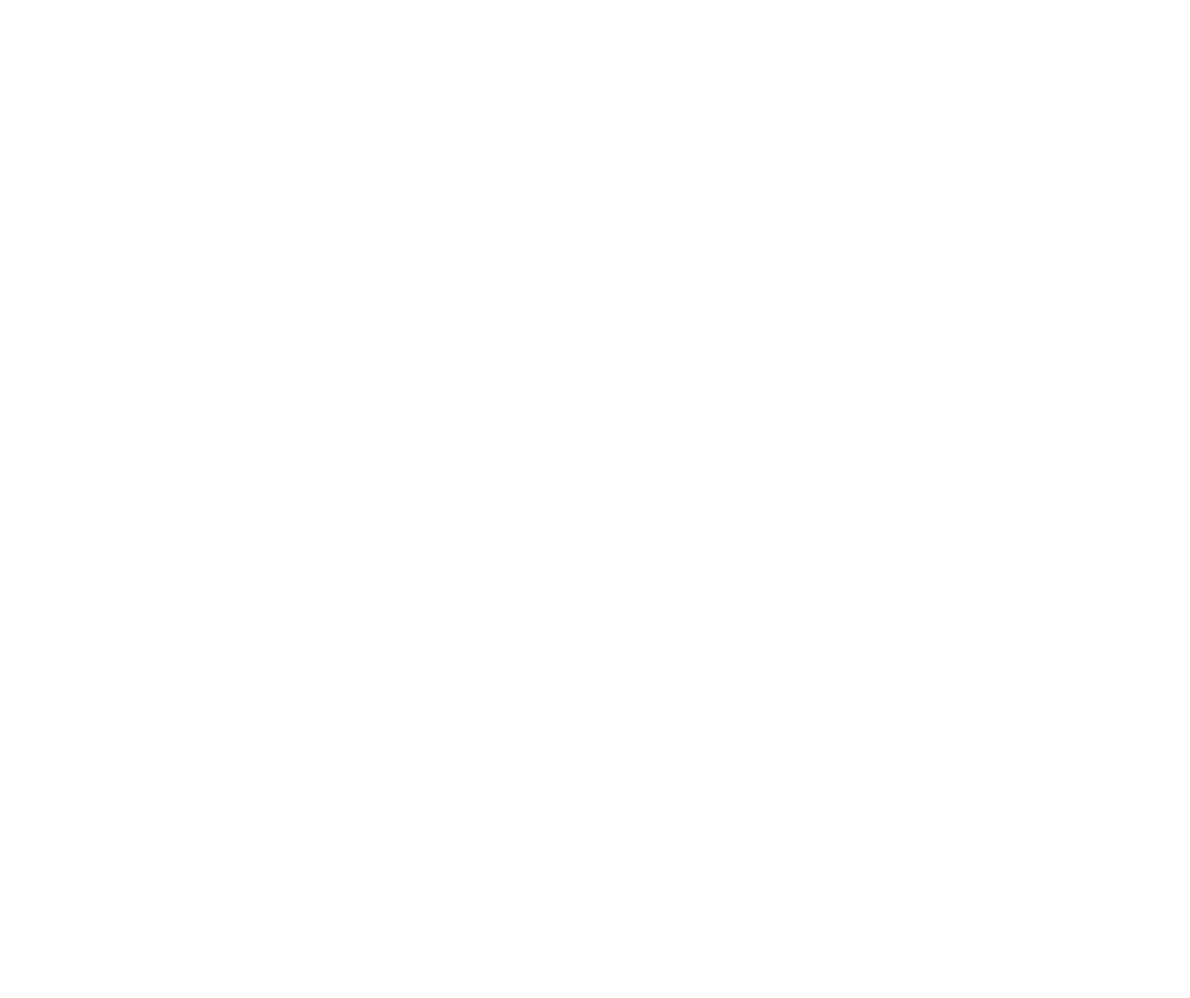
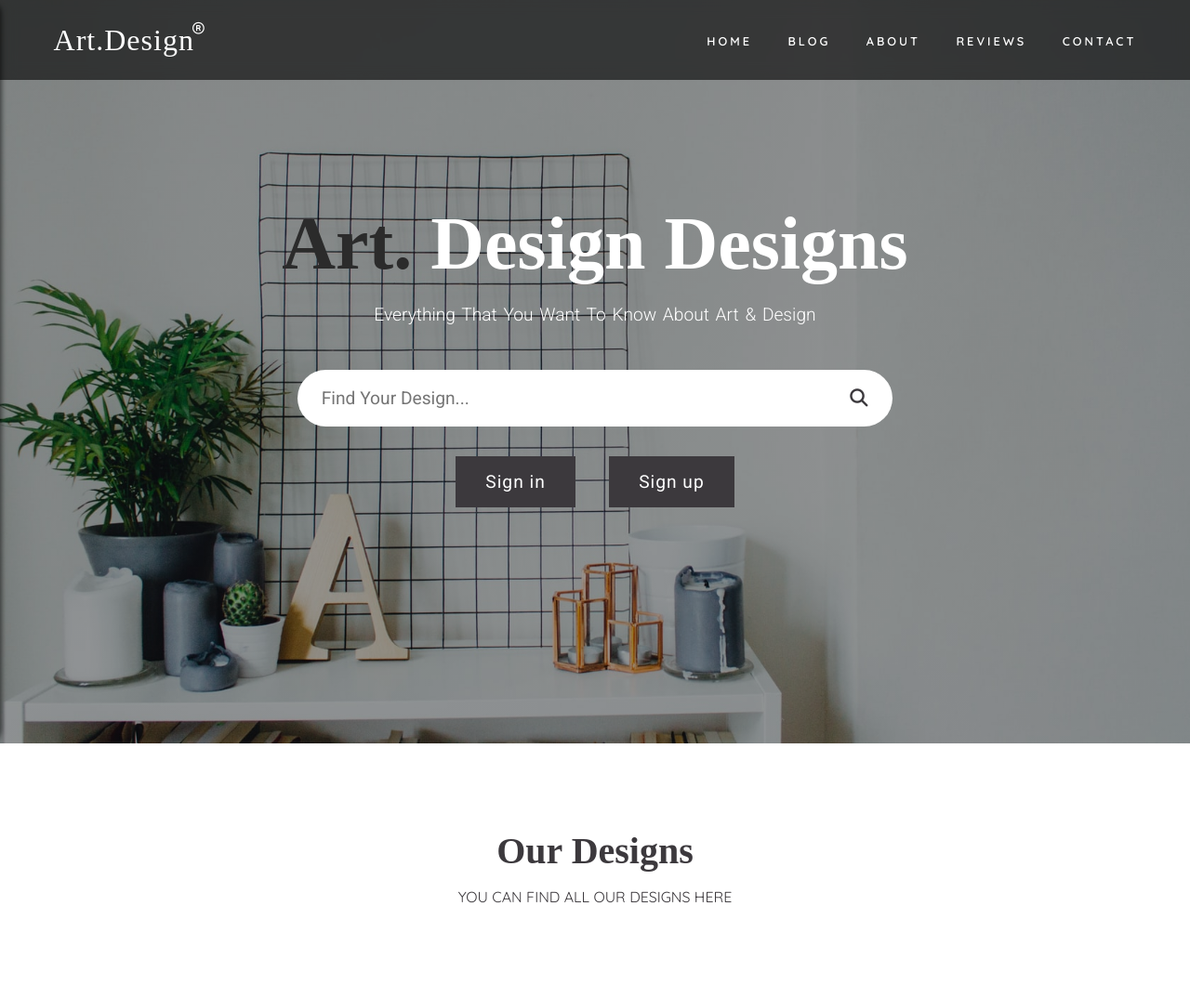
Before and after one commit to AkobirCoder/Art.Design, a plain HTML site: page project4/design.html in a window 1280 px wide. Shown: the whole page at 93% size. Before the commit the page ends 800 px from the top, so only its background shows below. Drawn offline with Linux system fonts and the light colour scheme; a web font is replaced by a local one.

Commit message:
Add some images to design images folder and design.css, change contact.html, index.html, design.html

```diff
--- a/project4/contact.html
+++ b/project4/contact.html
@@ -24,7 +24,7 @@
         <!-- Contact header section -->
             <header id="contact" class="headerSection contactHeaderSection">
 
-                <!-- Navigation menu -->
+                <!-- Contact navigation menu -->
                     <nav id="navbar" class="navbar contactHeaderSectionNavbar">
                         <div class="container">
                             <div class="navigationMenu contactHeaderSectionNavigationMenu">
@@ -55,9 +55,9 @@
                             </div>
                         </div>
                     </nav>
-                <!-- /Navigation menu -->
+                <!-- / Contact navigation menu -->
 
-                <!-- Sidebar menu -->
+                <!-- Contact sidebar menu -->
                     <aside id="aside" class="aside">
                         <button id="toggleSidebar">
                             <i class="fa-solid fa-arrow-right"></i>
@@ -98,7 +98,7 @@
                         </div>
                         <div id="backdrop" class="backdrop"></div>
                     </aside>
-                <!-- /Sidebar menu -->
+                <!-- /Contact sidebar menu -->
 
                 <!-- Contact section banner -->
                     <div id="banner" class="banner contactBanner">
@@ -332,10 +332,10 @@
         <script src="https://cdnjs.cloudflare.com/ajax/libs/intl-tel-input/17.0.8/js/intlTelInput.min.js"></script>
 
         <!-- JS links -->
+        <script src="./js/sidebar.js"></script>
         <script src="./js/sign-in.js"></script>
+        <script src="./js/scroll-to-top-btn.js"></script>
         <script src="./js/tel-num.js"></script>
         <script src="./js/icon-mover.js"></script>
-        <script src="./js/sidebar.js"></script>
-        <script src="./js/scroll-to-top-btn.js"></script>
     </body>
 </html>
--- a/project4/css/contact.css
+++ b/project4/css/contact.css
@@ -12,7 +12,7 @@
 
 /* Contact section styles */
 .contactHeaderSection .contactBanner {
-    padding: 10%;
+    padding: 12%;
 }
 
 .contactSection {
--- /dev/null
+++ b/project4/css/design.css
@@ -0,0 +1,71 @@
+/* Root styles */
+@import url('https://fonts.googleapis.com/css2?family=Playfair:ital,opsz,wght@0,5..1200,300..900;1,5..1200,300..900&family=Quicksand:wght@300..700&family=Roboto:ital,wght@0,100..900;1,100..900&display=swap');
+
+:root {
+    --Playfair: "Playfair", serif;
+    --Quicksand: "Quicksand", sans-serif;
+    --Roboto: "Roboto", sans-serif;
+    --dark: #3c393d;
+    --shadow: #6f6f6f;
+    --extraDark: #2b2b2b;
+}
+
+/* Design header section styles */
+.designHeaderSection .designBanner {
+    padding: 10%;
+}
+
+.designBanner .designBannerForm form {
+    width: 95%;
+    display: flex;
+    margin-left: auto;
+    margin-right: auto;
+    background: #fff;
+    margin-top: 0.8rem;
+    border-radius: 2rem;
+    padding: 0.6rem 1rem;
+    transition: 0.5s ease;
+    justify-content: space-between;
+}
+
+.designBanner .designBannerForm form:hover {
+    box-shadow: 0px 5px 10px 5px var(--shadow);
+}
+
+.designBannerForm form .formInputSearch {
+    width: 90%;
+    border: none;
+    outline: none;
+    font-size: 1.2rem;
+    border-radius: 2rem;
+    font-family: var(--Roboto);
+    padding: 0.6rem 0rem 0.6rem 0.6rem;
+}
+
+.designBannerForm form .formInputSearch::placeholder {
+    text-transform: capitalize;
+}
+
+.designBannerForm form .formInputSearch[type="search"]::-webkit-search-cancel-button {
+    display: none;
+    appearance: none;
+    -webkit-appearance: none;
+}
+
+.designBannerForm form .formBtnSearch {
+    width: 40px;
+    border: none;
+    outline: none;
+    cursor: pointer;
+    background: transparent;
+}
+
+.designBannerForm form .formBtnSearch i {
+    font-size: 1.2rem;
+    color: var(--dark);
+}
+
+/* Design page section styles */
+.designPageSection {
+    padding: 4.5rem 0rem;
+}
--- a/project4/design.html
+++ b/project4/design.html
@@ -0,0 +1,175 @@
+<!DOCTYPE html>
+<html lang="en">
+    <head>
+        <meta charset="UTF-8">
+        <meta name="viewport" content="width=device-width, initial-scale=1.0">
+        <title>Art.Design - Design</title>
+        <link rel="icon" type="images/png" href="./images/favicon.png">
+
+        <!-- Font links -->
+        <link rel="preconnect" href="https://fonts.googleapis.com">
+        <link rel="preconnect" href="https://fonts.gstatic.com" crossorigin>
+        <link href="https://fonts.googleapis.com/css2?family=Playfair:ital,opsz,wght@0,5..1200,300..900;1,5..1200,300..900&family=Quicksand:wght@300..700&family=Roboto:ital,wght@0,100..900;1,100..900&display=swap" rel="stylesheet">
+
+        <!-- Fontawesome icon link -->
+        <link rel="stylesheet" href="https://cdnjs.cloudflare.com/ajax/libs/font-awesome/6.7.2/css/all.min.css" integrity="sha512-Evv84Mr4kqVGRNSgIGL/F/aIDqQb7xQ2vcrdIwxfjThSH8CSR7PBEakCr51Ck+w+/U6swU2Im1vVX0SVk9ABhg==" crossorigin="anonymous" referrerpolicy="no-referrer">
+
+        <!-- CSS links -->
+        <link rel="stylesheet" href="./css/global.css">
+        <link rel="stylesheet" href="./css/design.css">
+    </head>
+    <body>
+        <!-- Design header section -->
+            <header id="design" class="headerSection designHeaderSection">
+
+                <!-- Design navigation menu -->
+                    <nav id="navbar" class="navbar designHeaderSectionNavbar">
+                        <div class="container">
+                            <div class="navigationMenu designHeaderSectionNavigationMenu">
+                                <div class="navigationMenuLogo designSectionNavigationMenuLogo">
+                                    <a href="#">Art.Design
+                                        <i class="fa-regular fa-registered"></i>
+                                    </a>
+                                </div>
+                                <div class="navigationMenuNavbar designHeaderSectionNavigationMenuNavbar">
+                                    <ul class="navbarItems">
+                                        <li class="navbarItem">
+                                            <a href="./index.html">home</a>
+                                        </li>
+                                        <li class="navbarItem">
+                                            <a href="#blog">blog</a>
+                                        </li>
+                                        <li class="navbarItem">
+                                            <a href="#about">about</a>
+                                        </li>
+                                        <li class="navbarItem">
+                                            <a href="#reviews">reviews</a>
+                                        </li>
+                                        <li class="navbarItem">
+                                            <a href="./contact.html">contact</a>
+                                        </li>
+                                    </ul>
+                                </div>
+                            </div>
+                        </div>
+                    </nav>
+                <!-- /Design navigation menu -->
+
+                <!-- Design sidebar menu -->
+                    <aside id="aside" class="aside">
+                        <button id="toggleSidebar">
+                            <i class="fa-solid fa-arrow-right"></i>
+                        </button>
+                        <div id="sidebar" class="sidebar">
+                            <div class="sidebarContent">
+                                <div class="sidebarLogo">
+                                    <a href="#">
+                                        Art.Design
+                                        <i class="fa-regular fa-registered"></i>
+                                    </a>
+                                </div>
+                                <div class="sidebarNavigationMenu">
+                                    <ul class="sidebarNavbarItems">
+                                        <li class="sidebarNavbarItem">
+                                            <a href="./index.html">home</a>
+                                        </li>
+                                        <li class="sidebarNavbarItem">
+                                            <a href="#design">blog</a>
+                                        </li>
+                                        <li class="sidebarNavbarItem">
+                                            <a href="#design">about</a>
+                                        </li>
+                                        <li class="sidebarNavbarItem">
+                                            <a href="#design">reviews</a>
+                                        </li>
+                                        <li class="sidebarNavbarItem">
+                                            <a href="./contact.html">contact</a>
+                                        </li>
+                                    </ul>
+                                </div>
+                                <div class="sidebarContentFooter">
+                                    <p>
+                                        © 2025 <a href="#">Art.Design</a>. All content is protected by copyright and may not be reproduced without permission.
+                                    </p>
+                                </div>
+                            </div>
+                        </div>
+                        <div id="backdrop" class="backdrop"></div>
+                    </aside>
+                <!-- /Design sidebar menu -->
+
+                <!-- Design section banner -->
+                    <div id="banner" class="banner designBanner">
+                        <div class="container">
+                            <div class="bannerInfo designBannerInfo">
+                                <h1 class="bannerTitle designBannerTitle">
+                                    <span>Art.</span> Design Designs
+                                </h1>
+                                <p class="bannerText designBannerText">
+                                    Everything that you want to know about art & design
+                                </p>
+                            </div>
+                            <div class="designBannerForm">
+                                <form action="https://echo.htmlacademy.ru" method="GET">
+                                    <input class="formInputSearch" type="search" id="formInput" name="Design" placeholder="find your design..." required>
+                                    <button class="formBtnSearch">
+                                        <i class="fas fa-search"></i>
+                                    </button>
+                                </form>
+                            </div>
+                            <button id="openSignInModal" class="openSignInModal openModal">Sign in</button>
+                            <button id="openSignUpModal" class="openSignUpModal openModal">Sign up</button>
+                            <div id="signInModal" class="signInModal">
+                                <div class="signInModalContent">
+                                    <div class="signInModalContentTitle">
+                                        <h4>Sign in to Art.Design</h4>
+                                    </div>
+                                    <div class="signInModalContentInput">
+                                        <form action="https://echo.htmlacademy.ru" method="GET">
+                                            <div class="contentInputItem">
+                                                <label for="email">Username or email address</label>
+                                                <input type="text" name="Email" id="email" required>
+                                            </div>
+                                            <div class="contentInputItem">
+                                                <label for="password">
+                                                    <span>Password</span>
+                                                    <a href="#">Forgot password?</a>
+                                                </label>
+                                                <input type="password" name="Password" id="password">
+                                            </div>
+                                            <button id="signIn" class="signIn" disabled>Sign in</button>
+                                        </form>
+                                        <button id="closeSignInModal" class="closeSignInModal">Cancel</button>
+                                    </div>
+                                </div>
+                            </div>
+                            <button id="scrollToTopBtn" class="scrollToTopBtnGradient" title="Go to top">
+                                <i class="fa-solid fa-up-long"></i>
+                            </button>
+                        </div>
+                    </div>
+                <!-- /Design section banner -->
+
+            </header>
+        <!-- /Design header section -->
+
+        <!-- Design page section -->
+            <section class="designPageSection">
+                <div class="container">
+                    <div class="sectionInfo">
+                        <h2 class="sectionTitle">
+                            Our designs
+                        </h2>
+                        <p class="sectionSubtitle">
+                            You can find all our designs here
+                        </p>
+                    </div>
+                </div>
+            </section>
+        <!-- /Design page section -->
+
+        <script src="./js/sidebar.js"></script>
+        <script src="./js/sign-in.js"></script>
+        <script src="./js/scroll-to-top-btn.js"></script>
+    </body>
+</html>
```
Also changed, not shown: project4/index.html (+2 -2 lines), project4/design images/design-image3.png (added), 3 other files.
